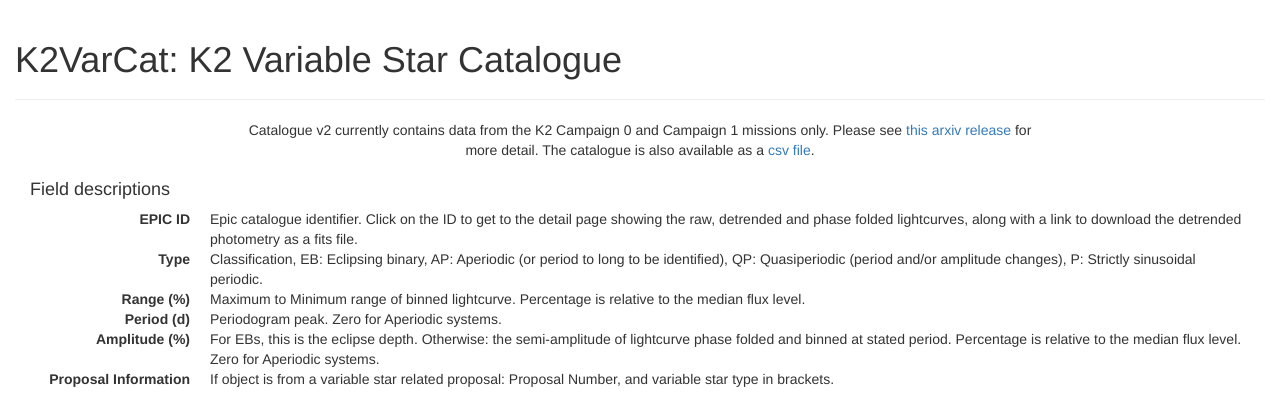
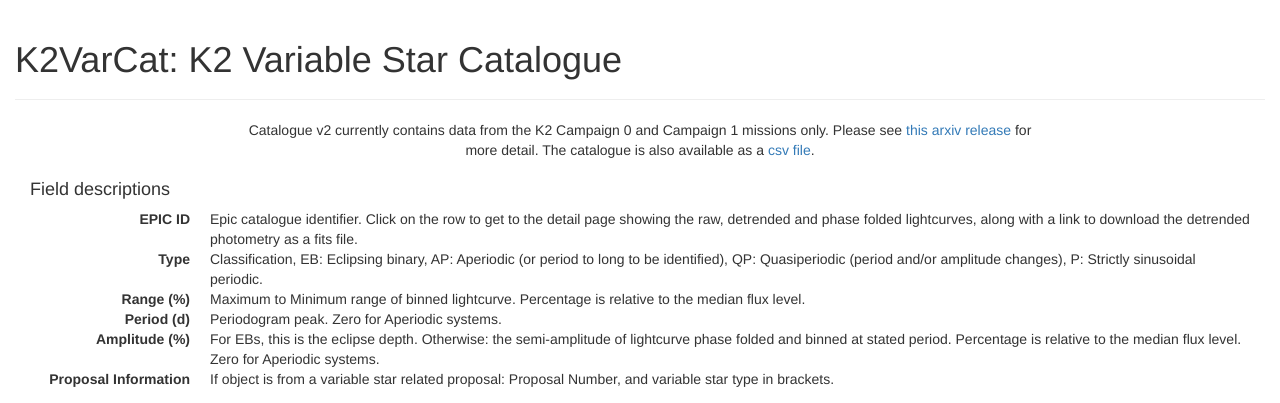
Before and after one commit to mindriot101/k2varcat, a Python web app: template k2var/templates/index.html in a window 1280 px wide. Shown: the top 403 px of the page. Run offline with Jinja, Linux system fonts and the light colour scheme; the template is opened without the code that fills it, so the values that code supplies are empty; some libraries are stand-ins or nearby versions.

Commit message:
Update help text to suggest clicking on row

```diff
--- a/k2var/templates/field_descriptions.html
+++ b/k2var/templates/field_descriptions.html
@@ -1,7 +1,7 @@
 <h4>Field descriptions</h4>
 <dl class="dl-horizontal">
     <dt>EPIC ID</dt>
-    <dd>Epic catalogue identifier. Click on the ID to get to the detail page showing the raw, detrended and phase folded lightcurves, along with a link to download the detrended photometry as a fits file.</dd>
+    <dd>Epic catalogue identifier. Click on the row to get to the detail page showing the raw, detrended and phase folded lightcurves, along with a link to download the detrended photometry as a fits file.</dd>
 
     <dt>Type</dt>
     <dd>Classification, EB: Eclipsing binary, AP: Aperiodic (or period to long to be identified), QP: Quasiperiodic (period and/or amplitude changes), P: Strictly sinusoidal periodic.</dd>
```
